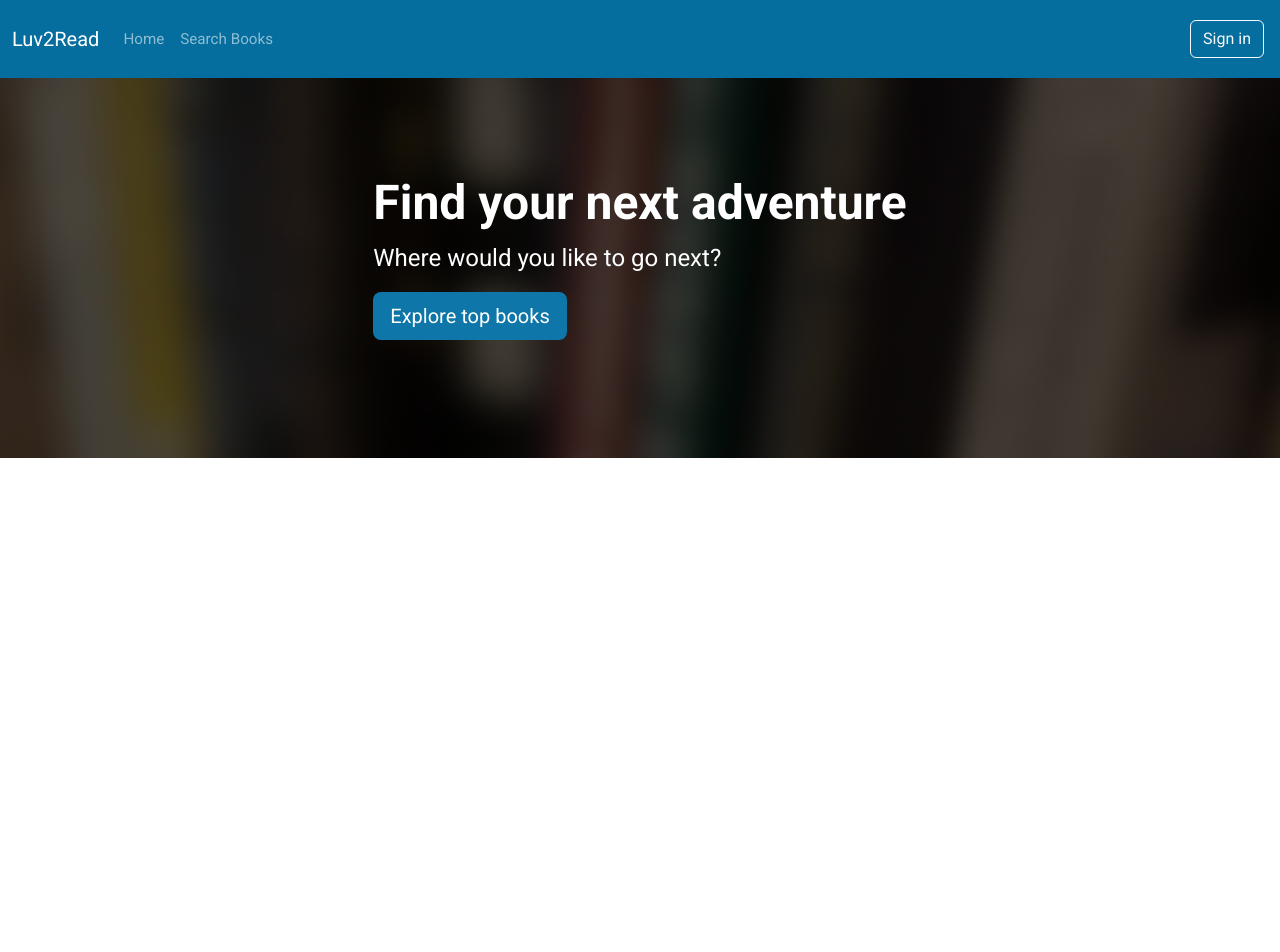
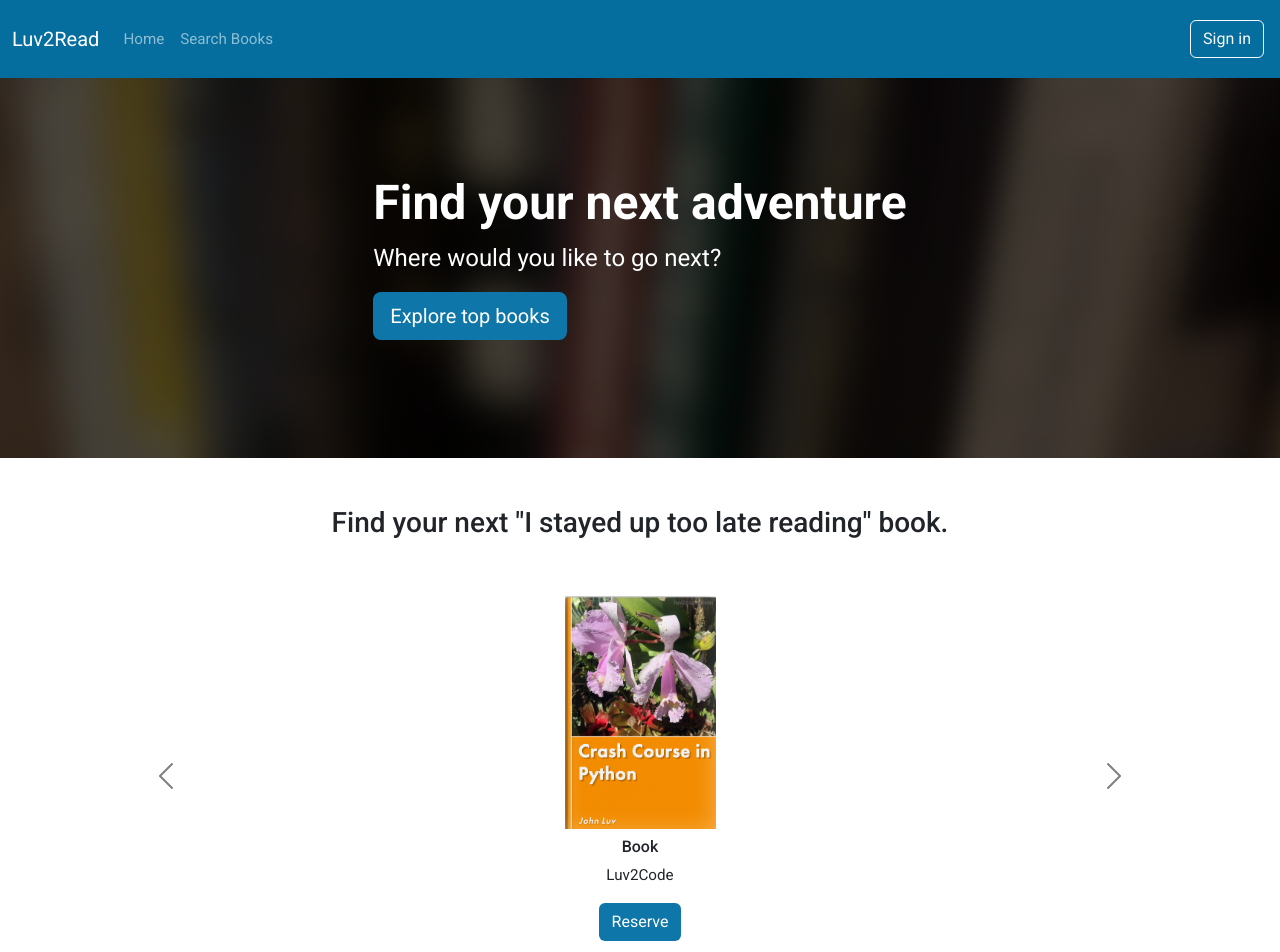
Before and after one commit to Sagnik004/spring-react-practice-apps, a React (Create React App) app in the folder library-management-application/frontend/library-mgmt-ui/: page / in a window 1280 px wide. Shown: the top 952 px of the page. Before the commit the page ends 800 px from the top, so only its background shows below. Built offline with nearby package versions, Linux system fonts and the light colour scheme.

Commit message:
home page carousel template added

```diff
--- a/library-management-application/frontend/library-mgmt-ui/src/App.tsx
+++ b/library-management-application/frontend/library-mgmt-ui/src/App.tsx
@@ -3,12 +3,14 @@
 import './App.css';
 import Navbar from './components/layouts/navbar/Navbar';
 import ExploreTopBooks from './components/layouts/homePage/ExploreTopBooks';
+import Carousel from './components/layouts/homePage/Carousel';
 
 const App = () => {
   return (
     <div>
       <Navbar />
       <ExploreTopBooks />
+      <Carousel />
     </div>
   );
 };
--- /dev/null
+++ b/library-management-application/frontend/library-mgmt-ui/src/components/layouts/homePage/Carousel.tsx
@@ -0,0 +1,135 @@
+import React from 'react';
+
+import bookLuv2CodeImg from '../../../images/BooksImages/book-luv2code-1000.png';
+
+const Carousel = () => {
+  return (
+    <div className="container mt-5" style={{ height: 550 }}>
+      <div className="homepage-carousel-title">
+        <h3>Find your next "I stayed up too late reading" book.</h3>
+      </div>
+      <div
+        id="carouselExampleControls"
+        className="carousel carousel-dark slide mt-5 d-none d-lg-block"
+        data-bs-interval="false"
+      >
+        {/* Desktop */}
+        <div className="carousel-inner">
+          <div className="carousel-item active">
+            <div className="row d-flex justify-content-center align-items-center">
+              <div className="col-xs-6 col-sm-6 col-md-4 col-lg-3 mb-3">
+                <div className="text-center">
+                  <img
+                    src={bookLuv2CodeImg}
+                    alt="Book Luv2Code"
+                    width="151"
+                    height="233"
+                  />
+                  <h6 className="mt-2">Book</h6>
+                  <p>Luv2Code</p>
+                  <a href="#" className="btn main-color text-white">
+                    Reserve
+                  </a>
+                </div>
+              </div>
+            </div>
+          </div>
+
+          <div className="carousel-item">
+            <div className="row d-flex justify-content-center align-items-center">
+              <div className="col-xs-6 col-sm-6 col-md-4 col-lg-3 mb-3">
+                <div className="text-center">
+                  <img
+                    src={bookLuv2CodeImg}
+                    alt="Book Luv2Code"
+                    width="151"
+                    height="233"
+                  />
+                  <h6 className="mt-2">Book</h6>
+                  <p>Luv2Code</p>
+                  <a href="#" className="btn main-color text-white">
+                    Reserve
+                  </a>
+                </div>
+              </div>
+            </div>
+          </div>
+
+          <div className="carousel-item">
+            <div className="row d-flex justify-content-center align-items-center">
+              <div className="col-xs-6 col-sm-6 col-md-4 col-lg-3 mb-3">
+                <div className="text-center">
+                  <img
+                    src={bookLuv2CodeImg}
+                    alt="Book Luv2Code"
+                    width="151"
+                    height="233"
+                  />
+                  <h6 className="mt-2">Book</h6>
+                  <p>Luv2Code</p>
+                  <a href="#" className="btn main-color text-white">
+                    Reserve
+                  </a>
+                </div>
+              </div>
+            </div>
+          </div>
+        </div>
+
+        <button
+          className="carousel-control-prev"
+          type="button"
+          data-bs-target="#carouselExampleControls"
+          data-bs-slide="prev"
+        >
+          <span
+            className="carousel-control-prev-icon"
+            aria-hidden="true"
+          ></span>
+          <span className="visually-hidden">Previous</span>
+        </button>
+        <button
+          className="carousel-control-next"
+          type="button"
+          data-bs-target="#carouselExampleControls"
+          data-bs-slide="next"
+        >
+          <span
+            className="carousel-control-next-icon"
+            aria-hidden="true"
+          ></span>
+          <span className="visually-hidden">Next</span>
+        </button>
+      </div>
+
+      {/* Mobile */}
+      <div className="d-lg-none mt-3">
+        <div className="row d-flex justify-content-center align-items-center">
+          <div className="text-center">
+            <img
+              src={bookLuv2CodeImg}
+              alt="Book Luv2code"
+              width="151"
+              height="233"
+            />
+            <h6 className="mt-2">
+              <strong>Book</strong>
+            </h6>
+            <p>Luv2Code</p>
+            <a href="#" className="btn main-color text-white">
+              Reserve
+            </a>
+          </div>
+        </div>
+      </div>
+
+      <div className="homepage-carousel-title mt-3">
+        <a href="#" className="btn btn-outline-secondary btn-lg">
+          View More
+        </a>
+      </div>
+    </div>
+  );
+};
+
+export default Carousel;
```
